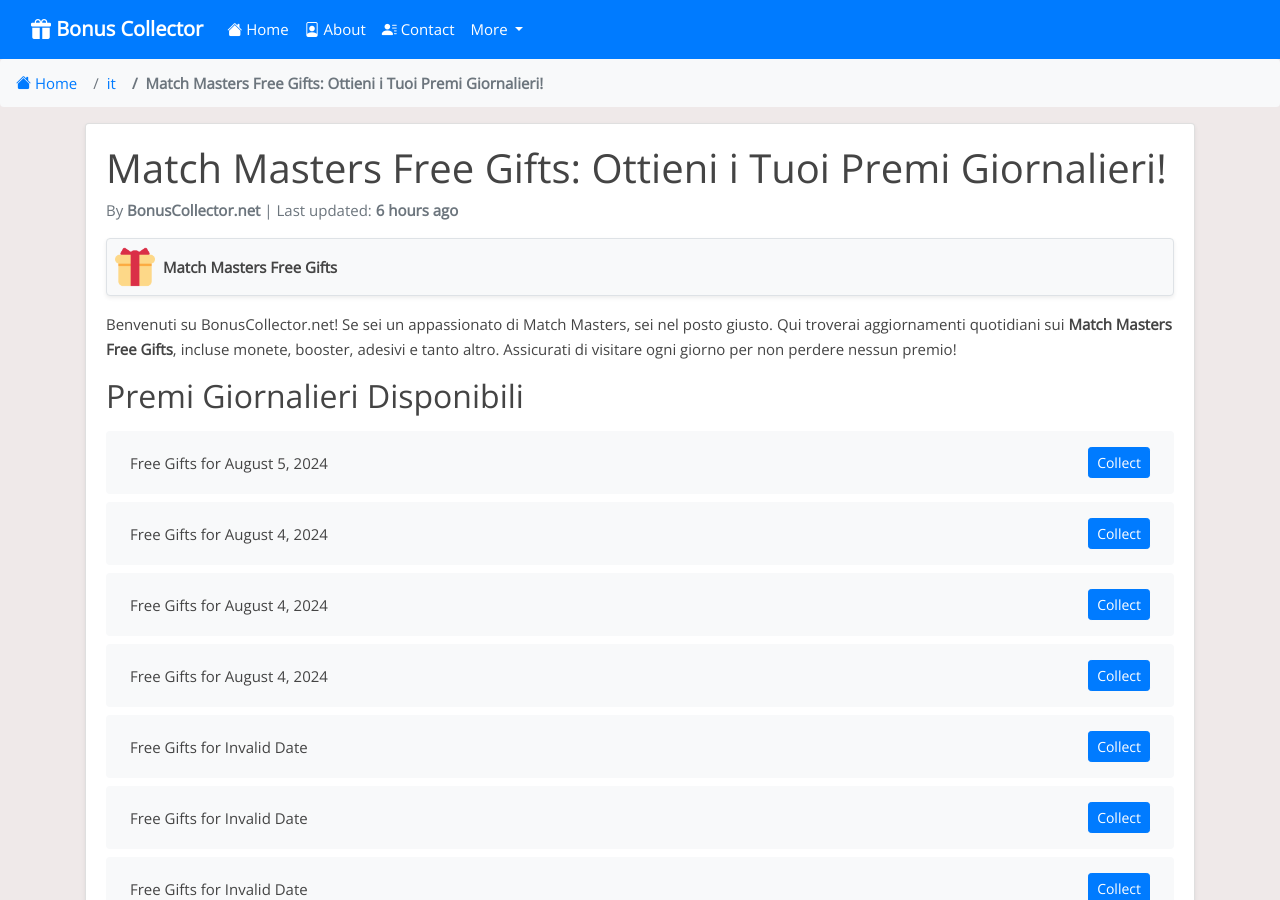
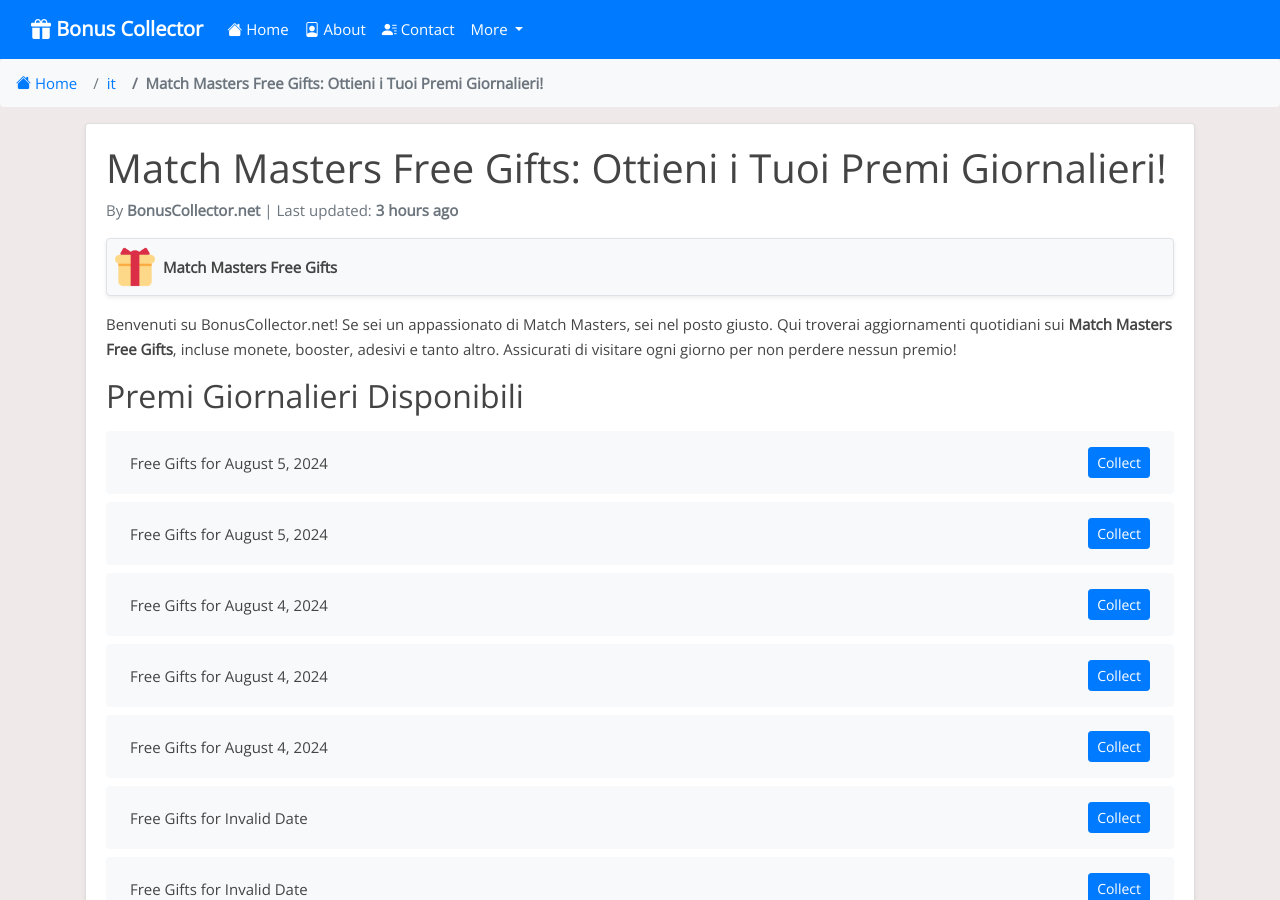
Before and after one commit to Prollad99/bs-net, a Jekyll site: the page built from it/_posts/2024-07-23-match-masters.md, in a window 1280 px wide and 900 px high. Built offline with Jekyll 4.4.1, drawn with Linux system fonts in a browser that asks for light colours; nearby versions of some CDN libraries; comment, search, counter and statistics services are not loaded.

Commit message:
Update match-masters reward links and last modified date

```diff
--- a/_data/include_files.yml
+++ b/_data/include_files.yml
@@ -2,7 +2,7 @@
   last_modified: 2024-08-04 15:06:56
 
 match-masters.html:
-  last_modified: 2024-08-05 04:08:54
+  last_modified: 2024-08-05 07:07:39
 
 doubleu-casino.html:
   last_modified: 2024-08-05 04:08:58
--- a/_includes/match-masters.html
+++ b/_includes/match-masters.html
@@ -1,4 +1,8 @@
 <ul class="list-group mt-3 mb-4">
+  <li class="list-group-item d-flex justify-content-between align-items-center">
+    <span>Free Gifts for August 5, 2024</span>
+    <a href="http://go.matchmasters.io/l/p/cgbJTdH8INU" class="btn btn-primary btn-sm">Collect</a>
+  </li>
   <li class="list-group-item d-flex justify-content-between align-items-center">
     <span>Free Gifts for August 5, 2024</span>
     <a href="https://go.matchmasters.io/l/p/3NMj-K2qceA" class="btn btn-primary btn-sm">Collect</a>
@@ -395,8 +399,4 @@
     <span>Free Gifts for Invalid Date</span>
     <a href="https://go.matchmasters.io/l/p/ngrZ2GweZDs" class="btn btn-primary btn-sm">Collect</a>
   </li>
-  <li class="list-group-item d-flex justify-content-between align-items-center">
-    <span>Free Gifts for Invalid Date</span>
-    <a href="https://go.matchmasters.io/l/p/Happy4thofJuly" class="btn btn-primary btn-sm">Collect</a>
-  </li>
 </ul>
```
Also changed, not shown: links-json/match-masters.json (+4 -3 lines).
